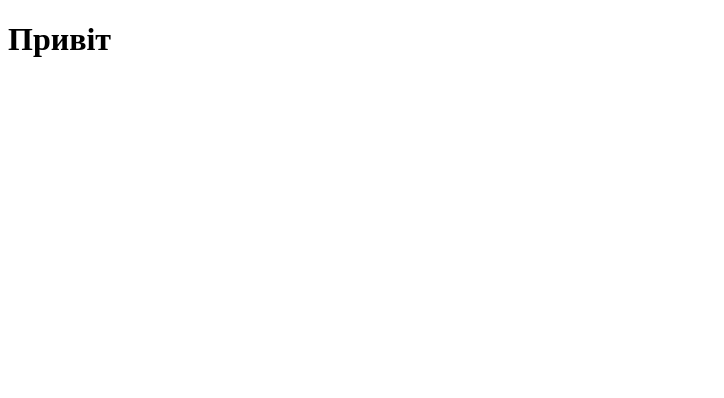
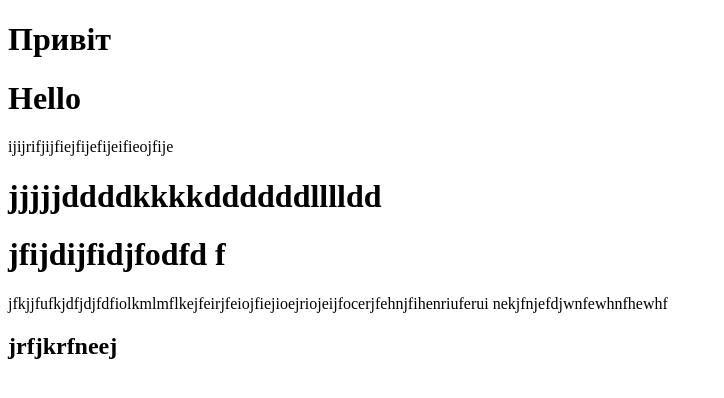
Before and after one commit to Haluna2903/tutorial, a plain HTML site: page index.html in a window 1280 px wide. Shown: the whole page, without its empty margins (0-724 px from the left). Drawn offline with Linux system fonts and the light colour scheme.

Commit message:
Update index.html

```diff
--- a/index.html
+++ b/index.html
@@ -1,12 +1,35 @@
 <!DOCTYPE html>
 <html lang="en">
-<head>
-    <meta charset="UTF-8">
-    <meta http-equiv="X-UA-Compatible" content="IE=edge">
-    <meta name="viewport" content="width=device-width, initial-scale=1.0">
+  <head>
+    <meta charset="UTF-8" />
+    <meta http-equiv="X-UA-Compatible" content="IE=edge" />
+    <meta name="viewport" content="width=device-width, initial-scale=1.0" />
     <title>Document</title>
-</head>
-<body>
+  </head>
+  <body>
     <h1>Привіт</h1>
-</body>
+  </body>
 </html>
+<!DOCTYPE html>
+<html lang="en">
+  <head>
+    <meta charset="UTF-8" />
+    <meta http-equiv="X-UA-Compatible" content="IE=edge" />
+    <meta name="viewport" content="width=device-width, initial-scale=1.0" />
+    <title>Document</title>
+  </head>
+  <body>
+    <h1>Hello</h1>
+    <p2>ijijrifjijfiejfijefijeifieojfije</p2>
+
+    <div>
+      <h1>jjjjjddddkkkkddddddlllldd</h1>
+      <h1>jfijdijfidjfodfd f</h1>
+      <p2
+        >jfkjjfufkjdfjdjfdfiolkmlmflkejfeirjfeiojfiejioejriojeijfocerjfehnjfihenriuferui</p2
+      >
+      nekjfnjefdjwnfewhnfhewhf
+      <h2>jrfjkrfneej</h2>
+    </div>
+  </body>
+</html>
```
